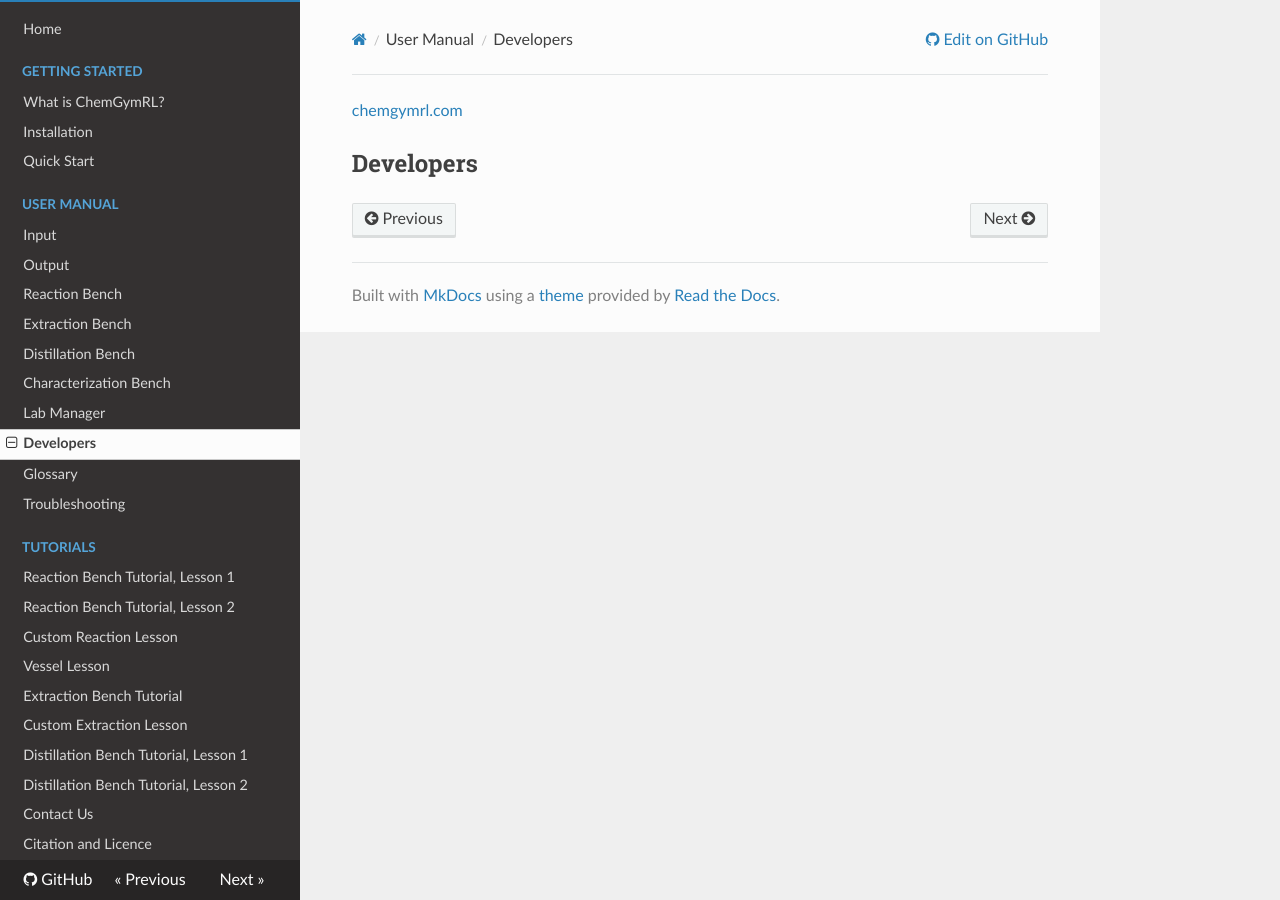
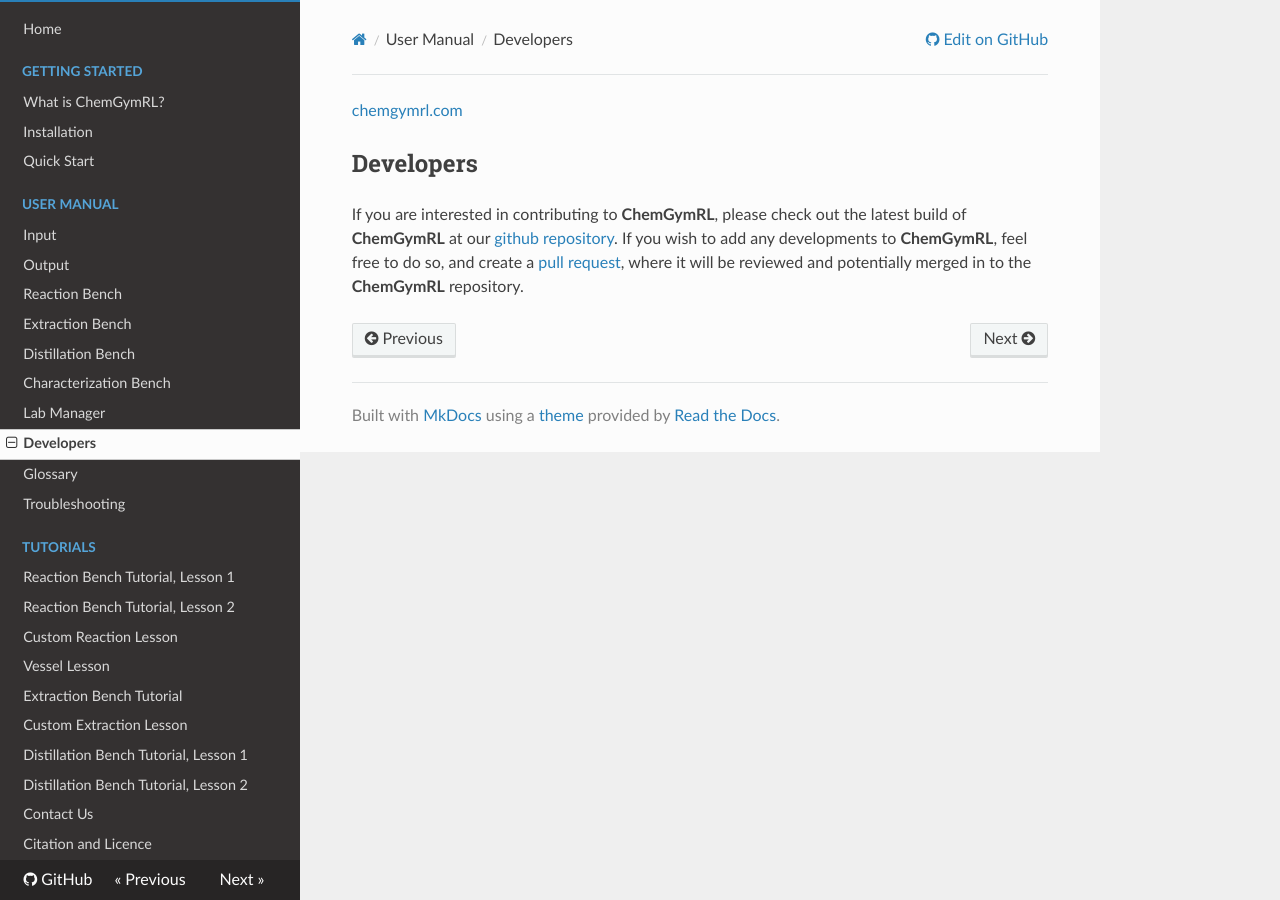
Before and after one commit to chemgymrl/chemgymrl, an MkDocs documentation site: the page built from docs/Developers.md, in a window 1280 px wide. Built offline with MkDocs 1.6.1, drawn with Linux system fonts in a browser that asks for light colours; nearby versions of some CDN libraries.

Commit message:
added to developers page

```diff
--- a/docs/Developers.md
+++ b/docs/Developers.md
@@ -1,3 +1,5 @@
 [chemgymrl.com](https://chemgymrl.com/)
 
 ## Developers
+
+If you are interested in contributing to **ChemGymRL**, please check out the latest build of **ChemGymRL** at our [github repository](https://github.com/chemgymrl/chemgymrl). If you wish to add any developments to **ChemGymRL**, feel free to do so, and create a [pull request](https://help.github.com/articles/creating-a-pull-request/), where it will be reviewed and potentially merged in to the **ChemGymRL** repository.
```
